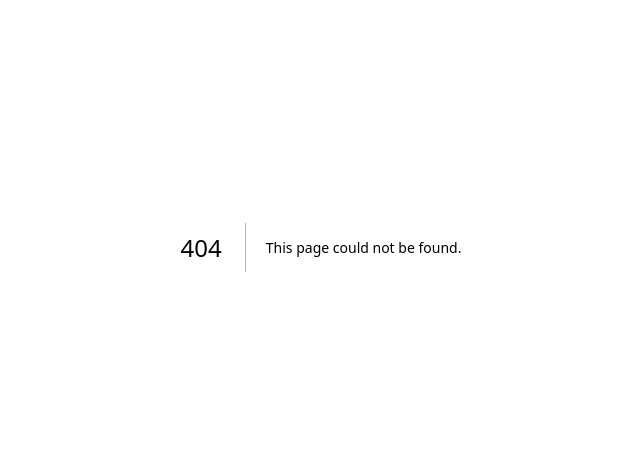
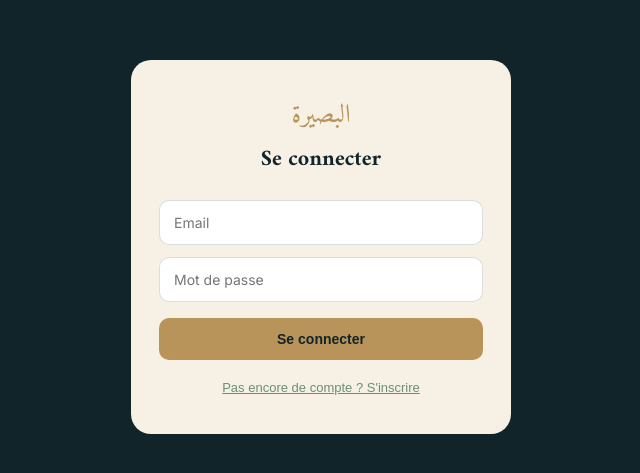
Before and after one commit to abdoula14cherif/albasirah, a Next.js app: page /login in a window 1280 px wide. Before the commit this address had no page. Shown: the part 153-626 px from the top of the page, without its empty margins (319-959 px from the left). Built offline with nearby package versions, Linux system fonts and the light colour scheme; no server answers.

Commit message:
Ajout de la page de connexion et lien depuis le menu

```diff
--- /dev/null
+++ b/app/login/page.js
@@ -0,0 +1,147 @@
+"use client";
+
+import { useState } from "react";
+import { useRouter } from "next/navigation";
+import { supabase } from "../../lib/supabaseClient";
+
+export default function LoginPage() {
+  const [mode, setMode] = useState("signin"); // "signin" ou "signup"
+  const [email, setEmail] = useState("");
+  const [password, setPassword] = useState("");
+  const [message, setMessage] = useState("");
+  const [loading, setLoading] = useState(false);
+  const router = useRouter();
+
+  async function handleSubmit(e) {
+    e.preventDefault();
+    setLoading(true);
+    setMessage("");
+
+    if (mode === "signup") {
+      const { error } = await supabase.auth.signUp({ email, password });
+      if (error) {
+        setMessage("Erreur : " + error.message);
+      } else {
+        setMessage("Compte créé. Vérifie ton email pour confirmer, puis connecte-toi.");
+        setMode("signin");
+      }
+    } else {
+      const { error } = await supabase.auth.signInWithPassword({ email, password });
+      if (error) {
+        setMessage("Erreur : " + error.message);
+      } else {
+        router.push("/");
+      }
+    }
+    setLoading(false);
+  }
+
+  return (
+    <div style={styles.wrap}>
+      <div style={styles.card}>
+        <div style={styles.arabic}>البصيرة</div>
+        <h1 style={styles.title}>{mode === "signup" ? "Créer un compte" : "Se connecter"}</h1>
+
+        <form onSubmit={handleSubmit} style={styles.form}>
+          <input
+            type="email"
+            placeholder="Email"
+            value={email}
+            onChange={(e) => setEmail(e.target.value)}
+            required
+            style={styles.input}
+          />
+          <input
+            type="password"
+            placeholder="Mot de passe"
+            value={password}
+            onChange={(e) => setPassword(e.target.value)}
+            required
+            minLength={6}
+            style={styles.input}
+          />
+          <button type="submit" disabled={loading} style={styles.button}>
+            {loading ? "Chargement..." : mode === "signup" ? "S'inscrire" : "Se connecter"}
+          </button>
+        </form>
+
+        {message && <p style={styles.message}>{message}</p>}
+
+        <button
+          onClick={() => setMode(mode === "signup" ? "signin" : "signup")}
+          style={styles.switchBtn}
+        >
+          {mode === "signup" ? "Déjà un compte ? Se connecter" : "Pas encore de compte ? S'inscrire"}
+        </button>
+      </div>
+    </div>
+  );
+}
+
+const styles = {
+  wrap: {
+    minHeight: "100vh",
+    display: "flex",
+    alignItems: "center",
+    justifyContent: "center",
+    background: "#10242A",
+    padding: 24,
+  },
+  card: {
+    background: "#F6F1E4",
+    borderRadius: 20,
+    padding: "36px 28px",
+    width: "100%",
+    maxWidth: 380,
+    textAlign: "center",
+  },
+  arabic: {
+    fontFamily: "'Amiri', serif",
+    fontSize: 26,
+    color: "#B8935A",
+    marginBottom: 8,
+  },
+  title: {
+    fontFamily: "'Amiri', serif",
+    fontSize: 22,
+    color: "#10242A",
+    marginBottom: 24,
+  },
+  form: {
+    display: "flex",
+    flexDirection: "column",
+    gap: 12,
+  },
+  input: {
+    padding: "13px 14px",
+    borderRadius: 10,
+    border: "1px solid rgba(16,36,42,0.15)",
+    fontSize: 14,
+    fontFamily: "'Inter', sans-serif",
+  },
+  button: {
+    background: "#B8935A",
+    color: "#10242A",
+    border: "none",
+    padding: "13px 14px",
+    borderRadius: 10,
+    fontWeight: 700,
+    fontSize: 14,
+    cursor: "pointer",
+    marginTop: 4,
+  },
+  message: {
+    fontSize: 13,
+    color: "#A8493B",
+    marginTop: 16,
+  },
+  switchBtn: {
+    background: "none",
+    border: "none",
+    color: "#6B8F71",
+    fontSize: 13,
+    marginTop: 20,
+    cursor: "pointer",
+    textDecoration: "underline",
+  },
+};
--- a/app/page.js
+++ b/app/page.js
@@ -11,7 +11,7 @@ export default function Home() {
           <a href="#mission">Notre approche</a>
           <a href="#sources">Sources</a>
         </div>
-        <button className="nav-cta">Rejoindre la liste</button>
+        <a href="/login" className="nav-cta" style={{textDecoration:"none", display:"inline-block"}}>Se connecter</a>
       </nav>
 
       <section className="hero">
```
